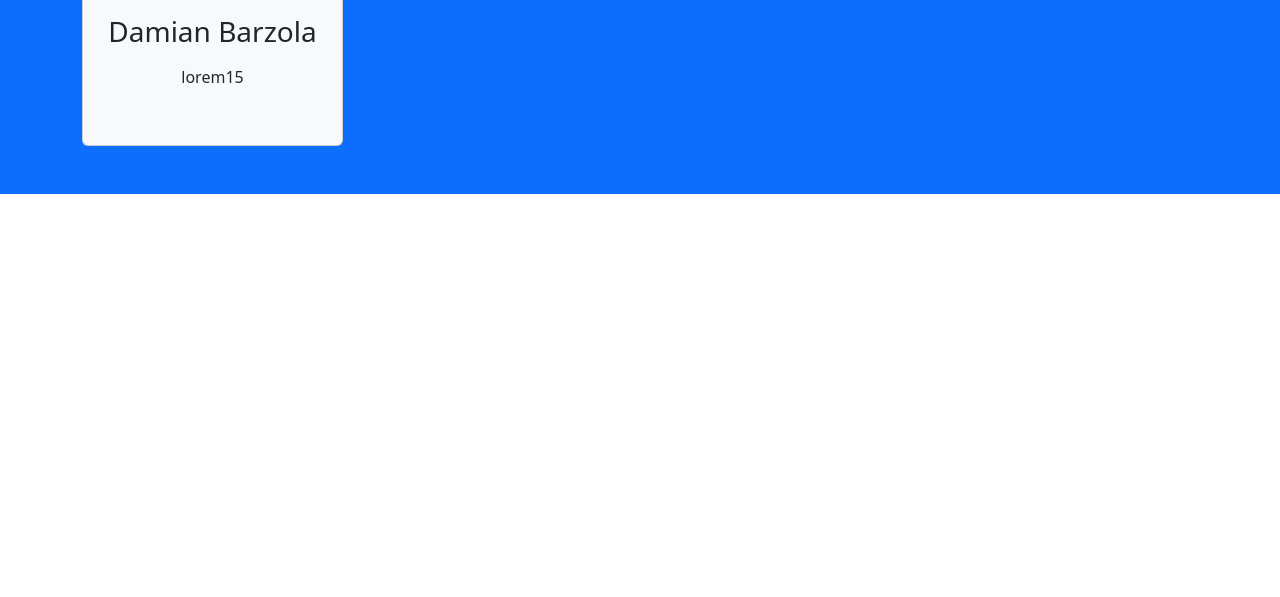
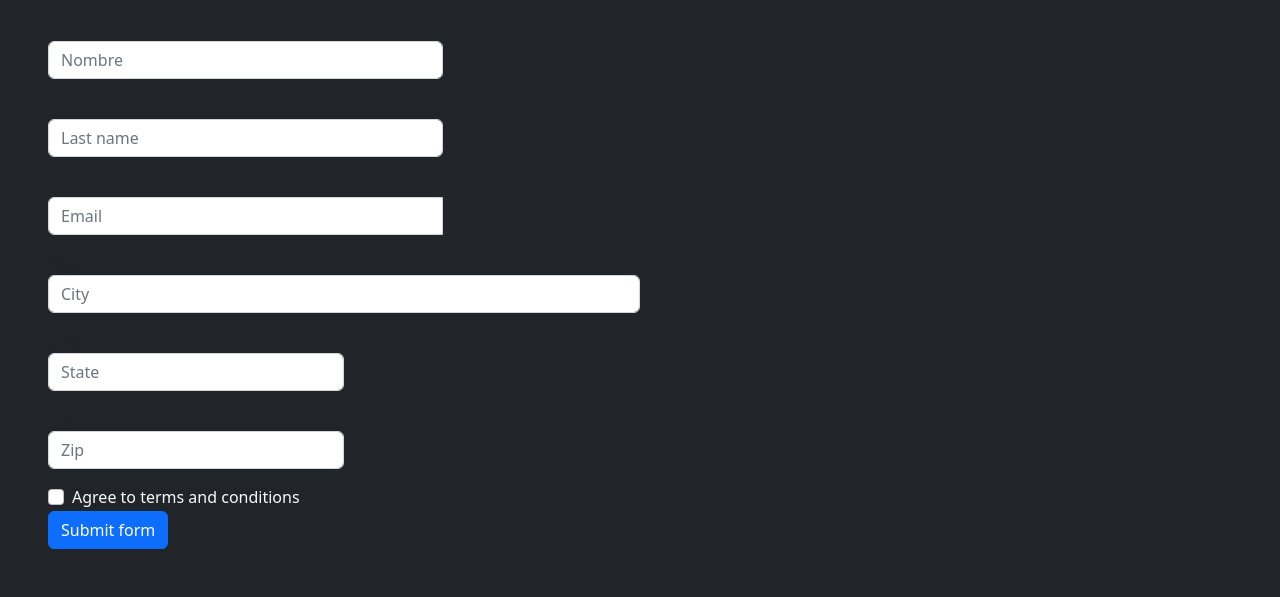
Before and after one commit to DamianBarzolaweb/Casabona-Catering, a Node server app: page / in a window 1280 px wide. Shown: the part 2586-3183 px from the top of the page. Before the commit the page ends 2780 px from the top, so only its background shows below. Run offline with Node 20, Linux system fonts and the light colour scheme.

Commit message:
avance del proyecto + agregado de .svg

```diff
--- a/public/stylesheets/style.css
+++ b/public/stylesheets/style.css
@@ -8,6 +8,10 @@
 }
 
 /* BARRA DE NAVEGACIÓN */
+
+.navbar .container .navbar-brand  {
+  font-size: 3rem;
+}
 
 .navbar-brand{
   text-transform: none;
@@ -99,6 +103,7 @@ animation: fadeInRight 0.5s ease forwards;
   min-height: 100vh;
   background-position: center;
   background-size: cover;
+  background-attachment: fixed;
 
 }
 
@@ -111,7 +116,7 @@ animation: fadeInRight 0.5s ease forwards;
 }
 
 .carousel .carousel-item::before{
-  background-color: rgba(0, 0, 0, 0.5);
+  background-color: rgba(0, 0, 0, 0.3);
   content: '';
   position: absolute;
   left: 0;
@@ -142,3 +147,20 @@ margin: 0;
   background-position: center;
   background-size: cover;
 }
+
+#nosotros .container .d-sm-flex {
+  /* margin-top: 90px; */
+  min-height: 30vh;
+
+}
+
+
+
+#boxes{
+  padding: 100px;
+  background-image: url(/images/entrada.jpg);
+  background-position: center;
+  background-size: cover;
+  border-radius: 500px 20px 500px 50px;
+
+}
--- a/views/index.hbs
+++ b/views/index.hbs
@@ -1,31 +1,31 @@
 <!-- NAV BAR -->
-<nav class="navbar navbar-expand-lg fs-5 justify-content-center bg-black navbar-dark py-1  fixed-top">
+<nav class="navbar navbar-expand-lg fs-5 justify-content-center bg-dark navbar-dark py-1  fixed-top">
     <div class="container">
-        <img height="80" width="80" src="/images/vivo.svg" alt="#">
+        {{!-- <img height="80" width="80" src="/images/vivo.svg" alt="#"> --}}
         <span>
             <a href="#" class="navbar-brand">
 
-                asabona</a>
+                Casabona</a>
         </span>
         <button class="navbar-toggler" type="button" data-bs-toggle="collapse" data-bs-target="#navmenu"><span
                 class="navbar-toggler-icon"></span></button>
         <div class="collapse navbar-collapse" id="navmenu">
             <ul class="navbar-nav ms-auto gap-4">
                 <li class="nav-item">
-                    <a href="#learn" class="nav-link text-light">Home</a>
+                    <a href="#seccion_uno   " class="nav-link text-light">Home</a>
                 </li>
                 <li class="nav-item ">
-                    <a href="#questions" class=" nav-link text-light">Acerca de nosotros</a>
+                    <a href="#nosotros" class=" nav-link text-light">Acerca de nosotros</a>
                 </li>
                 <li class="nav-item">
-                    <a href="#Servicios" class=" nav-link text-light">Servicios</a>
+                    <a href="#boxes" class=" nav-link text-light">Servicios</a>
                 </li>
                 <li class="nav-item">
                     <a href="#instructors" class="nav-link text-light">Recetario</a>
                 </li>
                 </li>
                 <li class="nav-item">
-                    <a href="#instructors" class="nav-link text-light">Contacto</a>
+                    <a href="#contacto" class="nav-link text-light">Contacto</a>
                 </li>
             </ul>
         </div>
@@ -87,37 +87,30 @@
         </div>
     </div>
 
-    <div class="container">
-        <div class="d-sm-flex mt-1 align-items-center justify-content-between">
-            <div>
-                <h1>Aquí<span class="text-warning"> Título</span></h1>
-                <p class="lead my-4"> Lorem ipsum, dolor sit amet consectetur adipisicing elit. Harum vero libero
-                    veritatis assumenda nihil, qui iste illo iure incidunt beatae.</p>
-                <button class="btn btn-primary mb-5 btn-lg">Botón</button>
-            </div>
-            <img class="img-fluid w-50 d-none d-sm-block" src="/6502420.svg" alt="">
-        </div>
-    </div>
+
 
 </section>
 
-<!-- NEWSLETTER -->
-<section class="bg-warning text-light p-5">
-    <div class="container">
-        <div class="d-md-flex justify-content-between align-items-center">
-            <h3 class="mb-3 mb-md-0">Acá iría un newsletter</h3>
-            <div class="input-group news-input">
-                <input type="text" class="form-control" placeholder="Enter Email" aria-label="Recipient's username"
-                    aria-describedby="button-addon2">
+<!-- NOSOTROS -->
+<section id="nosotros" class="bg-dark text-light p-5 mt-5">
+<div class="container">
+        <div class="row align-items-center justify-content-between">
+            <div class="col-md">
+                <img src="/images/cocineros.svg" class="img-fluid" alt="">
+            </div>
+            <div class="col-md p-5 text-light">
+                <h2>Acerca de <span class="text-warning">Nosotros</span></h2>
+                <p class="lead">
+                    Lorem ipsum dolor, sit amet consectetur adipisicing elit. Quidem commodi aspernatur est totam obcaecati ipsum, voluptatum, nobis numquam facilis distinctio odio molestiae deserunt. Assumenda nostrum, amet unde quisquam necessitatibus molestias, expedita quam ad sit repellat quidem veniam similique consequuntur provident quaerat error, odit molestiae veritatis eveniet! Doloribus non perferendis quos.
+                </p>
 
-                <button class="btn btn-dark btn-lg" type="button">Button</button>
             </div>
         </div>
     </div>
 </section>
 
 <!-- BOXES -->
-<section class="p-5 ">
+<section id="boxes" class=" ">
     <div class="container">
         <div class="row text-center g-4">
             <div class="col-md">
@@ -127,13 +120,12 @@
                             <i class="bi bi-laptop"></i>
                         </div>
                         <h3 class="card-title mb-3">
-                            Entradas
+                            Eventos Sociales
                         </h3>
                         <p class="card-text">
                             Lorem ipsum dolor sit amet consectetur adipisicing elit. Porro vero deleniti suscipit
                             voluptatem, reiciendis saepe.
                         </p>
-                        <a href="#" class="btn btn-primary">Read More</a>
                     </div>
                 </div>
             </div>
@@ -144,13 +136,12 @@
                             <i class="bi bi-person-square"></i>
                         </div>
                         <h3 class="card-title mb-3">
-                            Principales
+                            Eventos Corporativos
                         </h3>
                         <p class="card-text">
                             Lorem ipsum dolor sit amet consectetur adipisicing elit. Porro vero deleniti suscipit
                             voluptatem, reiciendis saepe.
                         </p>
-                        <a href="#" class="btn btn-primary">Read More</a>
                     </div>
                 </div>
             </div>
@@ -161,13 +152,12 @@
                             <i class="bi bi-people"></i>
                         </div>
                         <h3 class="card-title mb-3">
-                            Postres
+                            Eventos Temáticos
                         </h3>
                         <p class="card-text">
                             Lorem ipsum dolor sit amet consectetur adipisicing elit. Porro vero deleniti suscipit
                             voluptatem, reiciendis saepe.
                         </p>
-                        <a href="#" class="btn btn-primary">Read More</a>
                     </div>
                 </div>
             </div>
@@ -177,22 +167,22 @@
 
 <!-- LEARN SECTIONES -->
 
-<section id="learn" class="p-5">
+<section id="learn" class="p-5 bg-dark">
     <div class="container">
         <div class="row align-items-center justify-content-between">
             <div class="col-md">
-                <img src="/6502420.svg" class="img-fluid" alt="">
+                <img src="/images/vivo (1).svg" class="img-fluid" alt="">
             </div>
-            <div class="col-md p-5">
-                <h2>Acá va servicios</h2>
+            <div class="col-md p-5 text-light">
+                <h2>Planifique con <span class="text-warning">Tiempo</span></h2>
                 <p class="lead">
-                    Lorem ipsum dolor sit amet, consectetur adipisicing elit. Sequi illum ab reprehenderit explicabo
-                    laudantium id?
+                    La planificación de eventos es un mal pasatiempo si se realiza a último momento. Para una eficiente prestación de servicio, se debe avisar 90 días previo al evento.
                 </p>
                 <p>Lorem ipsum dolor sit amet, consectetur adipisicing elit. Cupiditate excepturi quas ea distinctio
                     quia delectus quidem quis. Dolorem, quasi nam. Voluptatem odio ea earum quis, voluptates quam
                     reiciendis tenetur. Quaerat.</p>
-                <a href="#" class="btn btn-primary mt-3"><i class="bi bi-chevron-right"></i> Read More</a>
+                <a href="https://www.calendario-365.es/calendario-2022.html" target="_blank" class="btn btn-warning mt-3"><i class="bi bi-chevron-right"></i>Calendario 2022</a>
+                <a href="#contacto"class="btn btn-warning mt-3"><i class="bi bi-chevron-right"></i>Contáctenos</a>
             </div>
         </div>
     </div>
@@ -200,8 +190,9 @@
 
 <!-- QUESTIONS ACCORDION -->
 
-<section id="questions" class="p-5">
-    <div class="container">
+<section id="questions" class="p-5 bg-light  ">
+    <div class="container d-flex justify-content-center">
+        <div class="col-md">
         <h2 class="text-center-mb-4">Preguntas Frecuentes</h2>
         <div class="accordion accordion-flush" id="questions">
 
@@ -241,30 +232,106 @@
                 </div>
             </div>
         </div>
+        </div>
+
     </div>
 </section>
 
 <!-- TEAM SECTION -->
 
-<section id="instructors" class="p-5 bg-primary">
-    <div class="container">
-        <h2 class="text-center-text-white">Nuestros compañeros</h2>
-        <p class="lead text-center text-white mb-5">
-            Lorem ipsum dolor sit amet consectetur adipisicing elit. Iure, exercitationem?
-        </p>
-        <div class="row g-4">
-            <div class="col-md-6 col-lg-3">
-                <div class="card bg-light">
-                    <div class="card-body text-center">
-                        <img src="https://randomuser.me/api/portraits/women/2.jpg" class="rounded-circle mb-3" alt="">
-                        <h3 class="card-title mb-3">Damian Barzola</h3>
-                        <p class="card-text">lorem15</p>
-                        <a href="#"><i class="bi bi-twitter text-dark mx-1"></i></a>
-                    </div>
-                </div>
-            </div>
+<section id="contacto" class="p-5 bg-dark">
+    <form class="needs-validation" novalidate>
+  <div class="form-row">
+    <div class="col-md-4 mb-3">
+      <label for="validationCustom01"></label>
+      <input type="text" class="form-control" id="validationCustom01" placeholder="Nombre" required>
+      <div class="valid-feedback">
+        Looks good!
+      </div>
+      <div class="invalid-feedback text-dark">
+          Escriba su nombre
         </div>
     </div>
+    <div class="col-md-4 mb-3">
+      <label for="validationCustom02"></label>
+      <input type="text" class="form-control" id="validationCustom02" placeholder="Last name"  required>
+      <div class="valid-feedback">
+        Looks good!
+      </div>
+      <div class="invalid-feedback text-dark">
+          Escriba su apellido
+        </div>
+    </div>
+    <div class="col-md-4 mb-3">
+      <label for="validationCustomUsername"></label>
+      <div class="input-group">
+        {{!-- <div class="input-group-prepend">
+          <span class="input-group-text" id="inputGroupPrepend">@</span>
+        </div> --}}
+        <input type="email" class="form-control" id="validationCustomUsername" placeholder=Email aria-describedby="inputGroupPrepend" required>
+        <div class="invalid-feedback text-dark">
+          Escriba su mail de contacto
+        </div>
+      </div>
+    </div>
+  </div>
+  <div class="form-row">
+    <div class="col-md-6 mb-3">
+      <label for="validationCustom03">City</label>
+      <input type="text" class="form-control" id="validationCustom03" placeholder="City" required>
+      <div class="invalid-feedback text-dark">
+        Please provide a valid city.
+      </div>
+    </div>
+    <div class="col-md-3 mb-3">
+      <label for="validationCustom04">State</label>
+      <input type="text" class="form-control" id="validationCustom04" placeholder="State" required>
+      <div class="invalid-feedback text-dark">
+        Please provide a valid state.
+      </div>
+    </div>
+    <div class="col-md-3 mb-3">
+      <label for="validationCustom05">Zip</label>
+      <input type="text" class="form-control" id="validationCustom05" placeholder="Zip" required>
+      <div class="invalid-feedback text-dark">
+        Please provide a valid zip.
+      </div>
+    </div>
+  </div>
+  <div class="form-group">
+    <div class="form-check">
+      <input class="form-check-input" type="checkbox" value="" id="invalidCheck" required>
+      <label class="form-check-label text-light" for="invalidCheck">
+        Agree to terms and conditions
+      </label>
+      <div class="invalid-feedback text-dark">
+        You must agree before submitting.
+      </div>
+    </div>
+  </div>
+  <button class="btn btn-primary" type="submit">Submit form</button>
+</form>
+
+<script>
+// Example starter JavaScript for disabling form submissions if there are invalid fields
+(function() {
+  'use strict';
+  window.addEventListener('load', function() {
+    // Fetch all the forms we want to apply custom Bootstrap validation styles to
+    var forms = document.getElementsByClassName('needs-validation');
+    // Loop over them and prevent submission
+    var validation = Array.prototype.filter.call(forms, function(form) {
+      form.addEventListener('submit', function(event) {
+        if (form.checkValidity() === false) {
+          event.preventDefault();
+          event.stopPropagation();
+        }
+        form.classList.add('was-validated');
+      }, false);
+    });
+  }, false);
+})();
+</script>
 
 </section>
 
--- a/views/layout.hbs
+++ b/views/layout.hbs
@@ -14,7 +14,7 @@
 
 </head>
 
-<body>
+<body class="bg-dark">
   {{{body}}}
 
   <!-- JavaScript Bundle with Popper -->
```
Also changed, not shown: 6502420.svg (added), public/images/cocineros.svg (added), public/images/fondo_nosotros.jpg (added), 2 other files.
